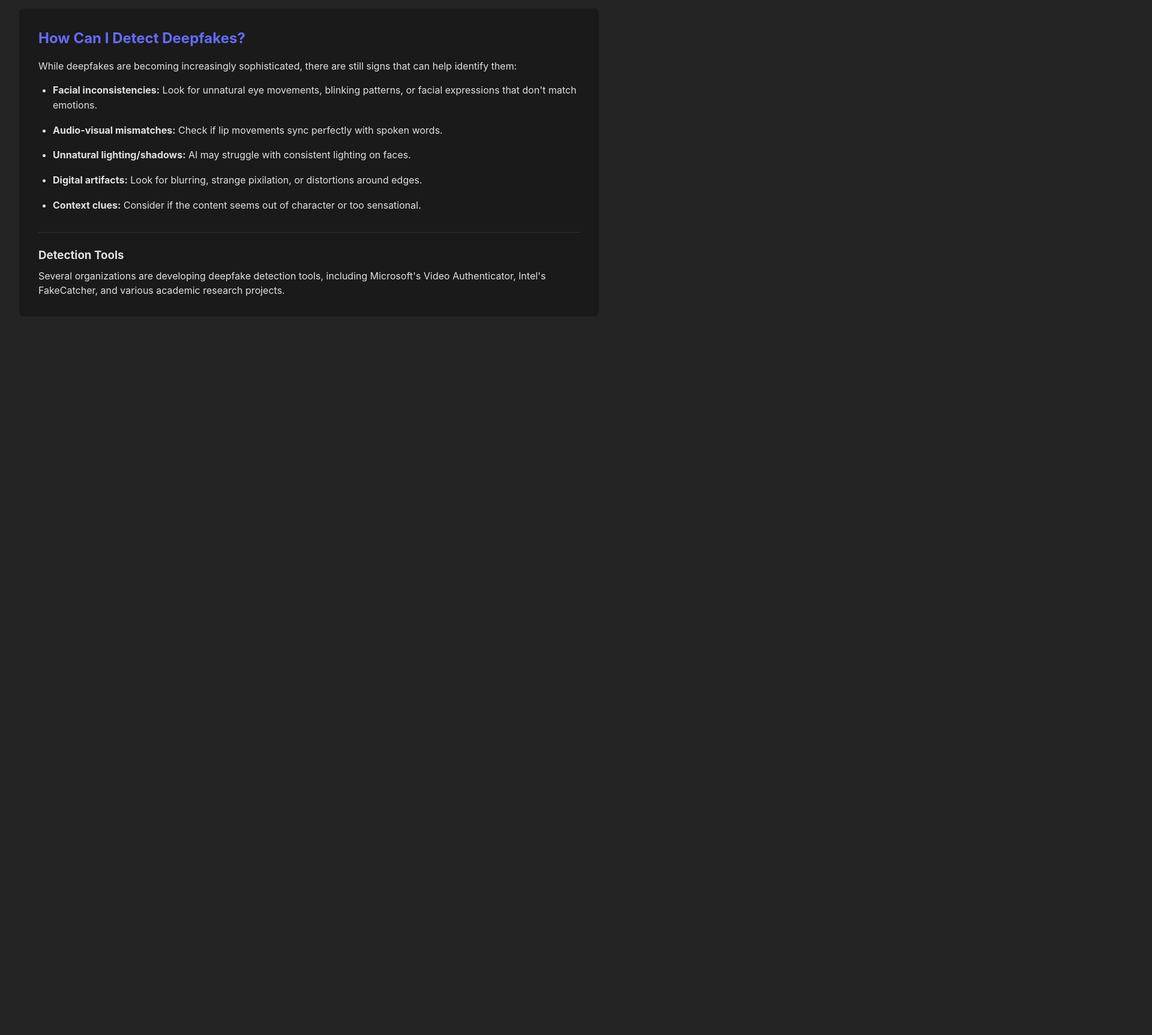
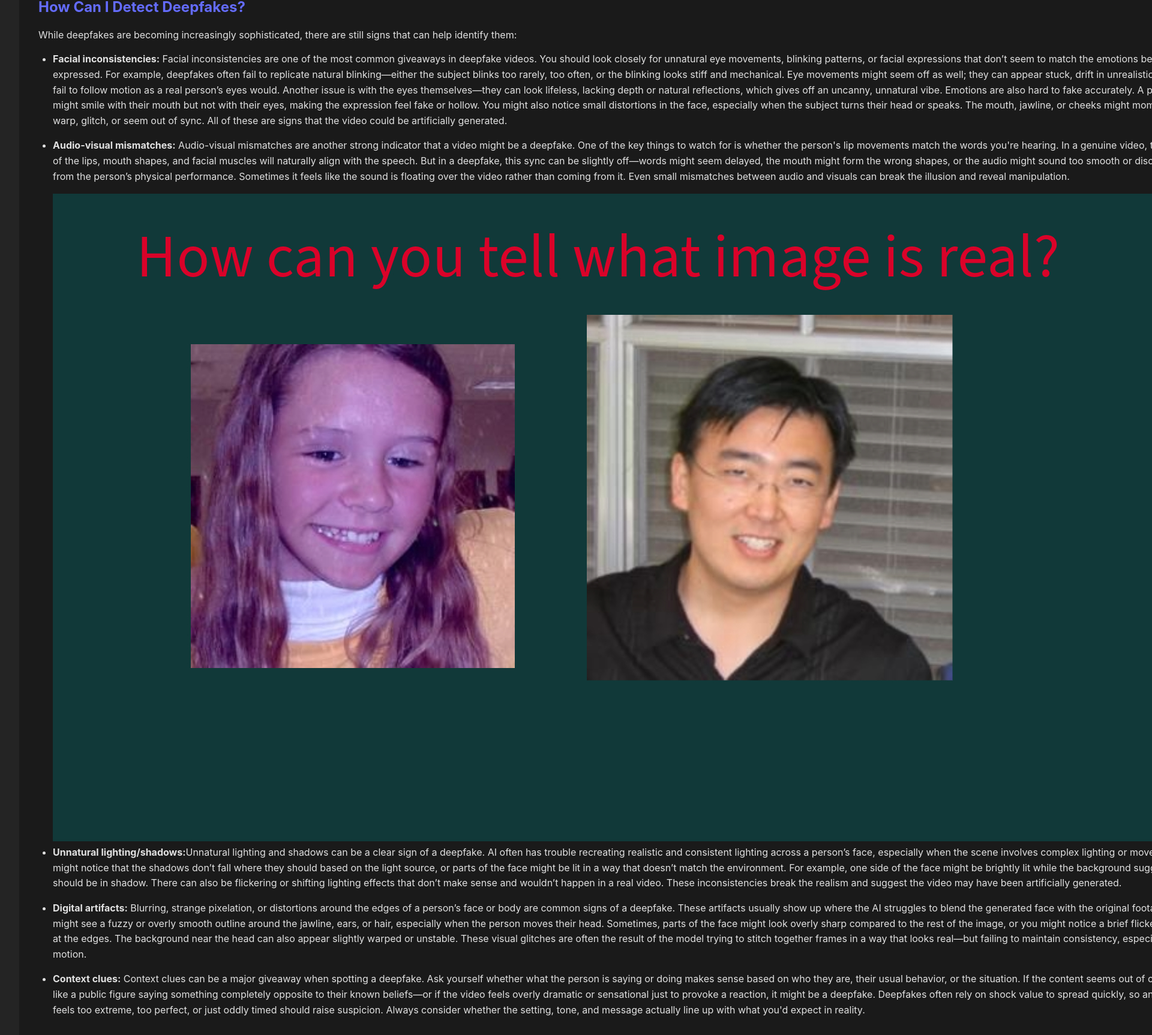
Before and after one commit to brysenPfingsten/Hackathon2025, a React (Vite) app in the folder Deepfakes/frontend/: page / in a window 1280 px wide. Shown: the part 833-2559 px from the top of the page at 60% size, 1920 px wide, since content can reach past the window. Before the commit the page ends 1425 px from the top, so only its background shows below. Built offline with nearby package versions, Linux system fonts and the light colour scheme; no server answers.

Commit message:
Updating landing page

```diff
--- a/Deepfakes/frontend/src/components/sections/DetectDeepfakes/DetectDeepfakes.jsx
+++ b/Deepfakes/frontend/src/components/sections/DetectDeepfakes/DetectDeepfakes.jsx
@@ -1,4 +1,5 @@
 import './DetectDeepfakes.css';
+import howtell from'../../../assets/Untitled-1.jpeg';
 
 export default function DetectDeepfakes() {
   return (
@@ -9,26 +10,66 @@ export default function DetectDeepfakes() {
       </p>
       <ul className="detection-list">
         <li>
-          <strong>Facial inconsistencies:</strong> Look for unnatural eye movements, blinking patterns, or facial expressions that don't match emotions.
+          <strong>Facial inconsistencies:</strong> Facial inconsistencies are one of the most common giveaways in deepfake videos.
+          You should look closely for unnatural eye movements,
+          blinking patterns, or facial expressions that don’t seem to match the emotions being expressed.
+          For example, deepfakes often fail to replicate natural blinking—either the subject blinks too rarely,
+           too often, or the blinking looks stiff and mechanical. Eye movements might seem off as well;
+            they can appear stuck, drift in unrealistic ways, or fail to follow motion as a real person’s eyes would.
+             Another issue is with the eyes themselves—they can look lifeless, lacking depth or natural reflections,
+              which gives off an uncanny, unnatural vibe. Emotions are also hard to fake accurately.
+               A person might smile with their mouth but not with their eyes, making the expression feel fake or hollow.
+                You might also notice small distortions in the face, especially when the subject turns their head or speaks.
+                The mouth, jawline, or cheeks might momentarily warp, glitch, or seem out of sync.
+                All of these are signs that the video could be artificially generated.
         </li>
         <li>
-          <strong>Audio-visual mismatches:</strong> Check if lip movements sync perfectly with spoken words.
+          <strong>Audio-visual mismatches:</strong> Audio-visual mismatches are another strong indicator that a video might be a deepfake.
+           One of the key things to watch for is whether the person's lip movements match the words you're hearing.
+            In a genuine video, the timing of the lips, mouth shapes, and facial muscles will naturally align with the speech.
+             But in a deepfake, this sync can be slightly off—words might seem delayed, the mouth might form the wrong shapes,
+              or the audio might sound too smooth or disconnected from the person’s physical performance.
+               Sometimes it feels like the sound is floating over the video rather than coming from it.
+                Even small mismatches between audio and visuals can break the illusion and reveal manipulation.
+        </li>
+
+        <img
+        src={howtell} alt="How to tell if an image is fake"
+
+
+        />
+        <li>
+          <strong>Unnatural lighting/shadows:</strong>Unnatural lighting and shadows can be a clear sign of a deepfake.
+          AI often has trouble recreating realistic and consistent lighting across a person’s face,
+          especially when the scene involves complex lighting or movement. You might notice that the shadows
+          don’t fall where they should based on the light source, or parts of the face might be lit in a way that doesn’t match the environment.
+          For example, one side of the face might be brightly lit while the background suggests it should be in shadow.
+          There can also be flickering or shifting lighting effects that don’t make sense and wouldn’t happen in a real video.
+          These inconsistencies break the realism and suggest the video may have been artificially generated.
         </li>
         <li>
-          <strong>Unnatural lighting/shadows:</strong> AI may struggle with consistent lighting on faces.
+          <strong>Digital artifacts:</strong> Blurring, strange pixelation, or distortions around the edges of a person’s
+           face or body are common signs of a deepfake. These artifacts usually show up where the AI struggles to blend the
+            generated face with the original footage. You might see a fuzzy or overly smooth outline around the jawline, ears, or hair,
+             especially when the person moves their head. Sometimes, parts of the face might look overly sharp compared to the rest of the image,
+              or you might notice a brief flicker or warp at the edges. The background near the head can also appear slightly warped or unstable.
+               These visual glitches are often the result of the model trying to stitch together frames in a way that looks real—but failing to maintain consistency,
+               especially in motion.
         </li>
         <li>
-          <strong>Digital artifacts:</strong> Look for blurring, strange pixilation, or distortions around edges.
-        </li>
-        <li>
-          <strong>Context clues:</strong> Consider if the content seems out of character or too sensational.
+          <strong>Context clues:</strong> Context clues can be a major giveaway when spotting a deepfake.
+           Ask yourself whether what the person is saying or doing makes sense based on who they are, their usual behavior,
+           or the situation. If the content seems out of character—like a public figure saying something completely opposite
+            to their known beliefs—or if the video feels overly dramatic or sensational just to provoke a reaction, it might
+            be a deepfake. Deepfakes often rely on shock value to spread quickly, so anything that feels too extreme, too perfect,
+             or just oddly timed should raise suspicion. Always consider whether the setting, tone, and message actually line up with what you'd expect in reality.
         </li>
       </ul>
       <div className="tools">
         <h3>Detection Tools</h3>
         <p>
           Several organizations are developing deepfake detection tools, including Microsoft's Video Authenticator,
-          Intel's FakeCatcher, and various academic research projects.
+          Intel's FakeCatcher, or even our tool!
         </p>
       </div>
     </section>
```
